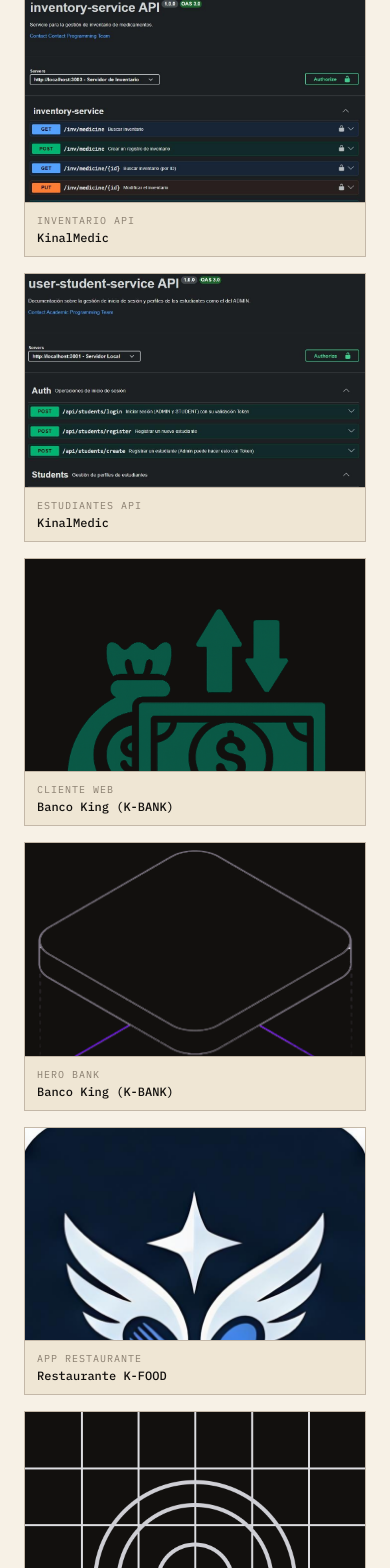
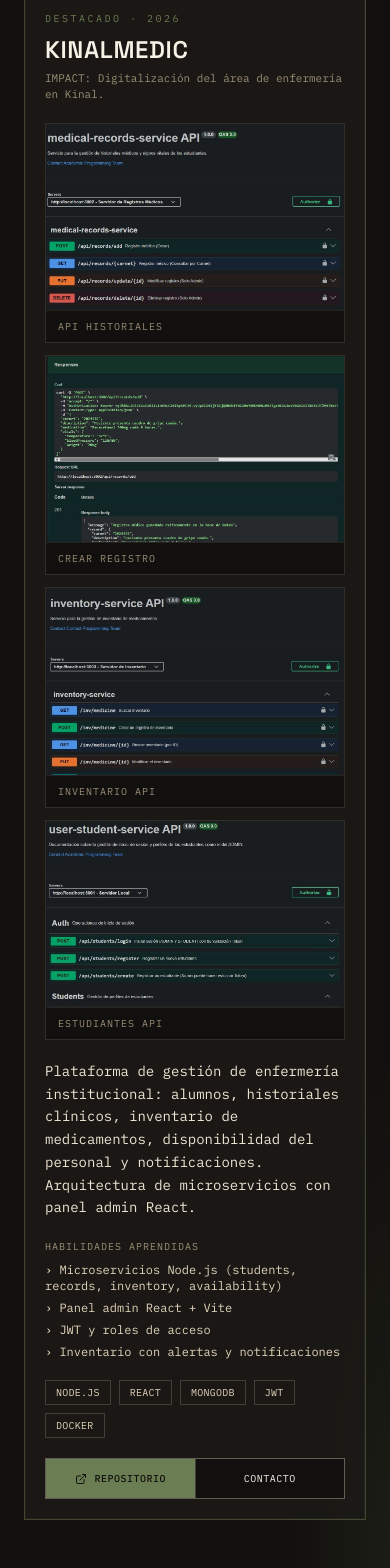
Before and after one commit to jcano-2024386/portfolio, a React (Vite) app: page / in a window 390 px wide. Shown: the part 6740-8308 px from the top of the page. Built offline with nearby package versions, Linux system fonts and the light colour scheme.

Commit message:
Remove general gallery; keep screenshots only per project.

```diff
--- a/src/App.jsx
+++ b/src/App.jsx
@@ -5,14 +5,14 @@ import About from "./components/About"
 import GeneralData from "./components/GeneralData"
 import Skills from "./components/Skills"
 import Experience from "./components/Experience"
-import Gallery from "./components/Gallery"
 import Projects from "./components/Projects"
 import Contact from "./components/Contact"
 import Footer from "./components/Footer"
 
 /**
  * Estructura alineada a la rúbrica Kinal — Portafolio de desarrollador (Taller III):
- * 1. Bienvenida · 2a Sobre mí · 2b Datos · 2c Habilidades · 2d CV · 2e Galería · 2f Proyectos · 3 Redes
+ * 1. Bienvenida · 2a Sobre mí · 2b Datos · 2c Habilidades · 2d CV · 2f Proyectos · 3 Redes
+ * Capturas solo dentro de cada proyecto.
  */
 export default function App() {
   return (
@@ -25,7 +25,6 @@ export default function App() {
         <GeneralData />
         <Skills />
         <Experience />
-        <Gallery />
         <Projects />
         <Contact />
       </main>
--- a/src/components/Gallery.jsx
+++ /dev/null
@@ -1,37 +0,0 @@
-import { projects } from "../data/projects"
-import ScreenshotMock from "./ScreenshotMock"
-import { asset } from "../lib/asset"
-
-export default function Gallery() {
-  const visual = projects.filter((p) => p.screenshots?.length)
-
-  return (
-    <section id="galeria" className="border-t border-ink-200 bg-cream-50 py-20 md:py-28">
-      <div className="mx-auto max-w-6xl px-6">
-        <p className="text-[10px] uppercase tracking-[0.35em] text-moss-500">
-          Vistas de proyectos
-        </p>
-        <h2 className="mt-4 font-display text-3xl font-semibold text-ink-950 md:text-4xl">
-          Capturas generales.
-        </h2>
-        <p className="mt-3 max-w-xl text-sm text-ink-600">
-          Vista general de interfaces y capturas — evidencia visual de la capacidad de entrega.
-        </p>
-
-        <div className="mt-12 grid gap-4 sm:grid-cols-2 lg:grid-cols-3">
-          {visual.flatMap((project) =>
-            project.screenshots.map((shot) => (
-              <ScreenshotMock
-                key={`${project.id}-${shot.label}`}
-                label={shot.label}
-                tone={shot.tone}
-                title={project.name}
-                image={shot.image ? asset(shot.image) : undefined}
-              />
-            )),
-          )}
-        </div>
-      </div>
-    </section>
-  )
-}
--- a/src/components/Navbar.jsx
+++ b/src/components/Navbar.jsx
@@ -8,7 +8,6 @@ const links = [
   { href: "#datos", label: "Datos" },
   { href: "#skills", label: "Skills" },
   { href: "#experiencia", label: "CV" },
-  { href: "#galeria", label: "Galería" },
   { href: "#proyectos", label: "Proyectos" },
   { href: "#contacto", label: "Contacto" },
 ]
--- a/src/components/Projects.jsx
+++ b/src/components/Projects.jsx
@@ -120,14 +120,26 @@ export default function Projects() {
                   </p>
                 </div>
 
-                {active.screenshots?.[0]?.image && (
-                  <div className="overflow-hidden border border-cream-200/15 bg-ink-950">
+                {active.screenshots?.length > 0 && (
+                  <div className="grid gap-3 sm:grid-cols-2">
+                    {active.screenshots.map((shot) =>
+                      shot.image ? (
+                        <div
+                          key={shot.label}
+                          className="overflow-hidden border border-cream-200/15 bg-ink-950"
+                        >
                           <img
-                      src={asset(active.screenshots[0].image)}
-                      alt={active.name}
-                      className="aspect-[16/9] w-full object-cover object-top opacity-90"
+                            src={asset(shot.image)}
+                            alt={`${active.name} — ${shot.label}`}
+                            className="aspect-[16/10] w-full object-cover object-top opacity-90"
                             loading="lazy"
                           />
+                          <p className="border-t border-cream-200/10 px-3 py-2 text-[10px] uppercase tracking-widest text-cream-300/70">
+                            {shot.label}
+                          </p>
+                        </div>
+                      ) : null,
+                    )}
                   </div>
                 )}
 
@@ -159,42 +171,37 @@ export default function Projects() {
                   ))}
                 </div>
 
-                <div className="mt-auto grid grid-cols-2 gap-px border border-cream-200/20 bg-cream-200/20 sm:grid-cols-4">
+                <div className="mt-auto grid grid-cols-2 gap-px border border-cream-200/20 bg-cream-200/20">
                   {active.github && (
                     <a
                       href={active.github}
                       target="_blank"
                       rel="noreferrer"
-                      className="col-span-2 flex items-center justify-center gap-2 bg-moss-400 px-3 py-3 text-[10px] font-medium uppercase tracking-wider text-ink-950 transition hover:bg-moss-500 sm:col-span-2"
+                      className="flex items-center justify-center gap-2 bg-moss-400 px-3 py-3 text-[10px] font-medium uppercase tracking-wider text-ink-950 transition hover:bg-moss-500"
                     >
                       <ExternalLink size={12} />
                       Repositorio
                     </a>
                   )}
-                  {active.demo && (
+                  {active.demo ? (
                     <a
                       href={
                         active.demo.startsWith("http") ? active.demo : asset(active.demo)
                       }
                       target="_blank"
                       rel="noreferrer"
-                      className="flex items-center justify-center bg-ink-950 px-3 py-3 text-[10px] uppercase tracking-wider text-cream-50 transition hover:bg-ink-800 sm:col-span-1"
+                      className="flex items-center justify-center bg-ink-950 px-3 py-3 text-[10px] uppercase tracking-wider text-cream-50 transition hover:bg-ink-800"
                     >
                       Demo
                     </a>
-                  )}
-                  <a
-                    href="#galeria"
-                    className="flex items-center justify-center bg-ink-950 px-3 py-3 text-[10px] uppercase tracking-wider text-cream-50 transition hover:bg-ink-800 sm:col-span-1"
-                  >
-                    Capturas
-                  </a>
+                  ) : (
                     <a
                       href="#contacto"
-                    className="flex items-center justify-center bg-ink-950 px-3 py-3 text-[10px] uppercase tracking-wider text-cream-50 transition hover:bg-ink-800 sm:col-span-1"
+                      className="flex items-center justify-center bg-ink-950 px-3 py-3 text-[10px] uppercase tracking-wider text-cream-50 transition hover:bg-ink-800"
                     >
                       Contacto
                     </a>
+                  )}
                 </div>
               </div>
             </div>
```
Lines whose indentation alone changed are shown as unchanged.
